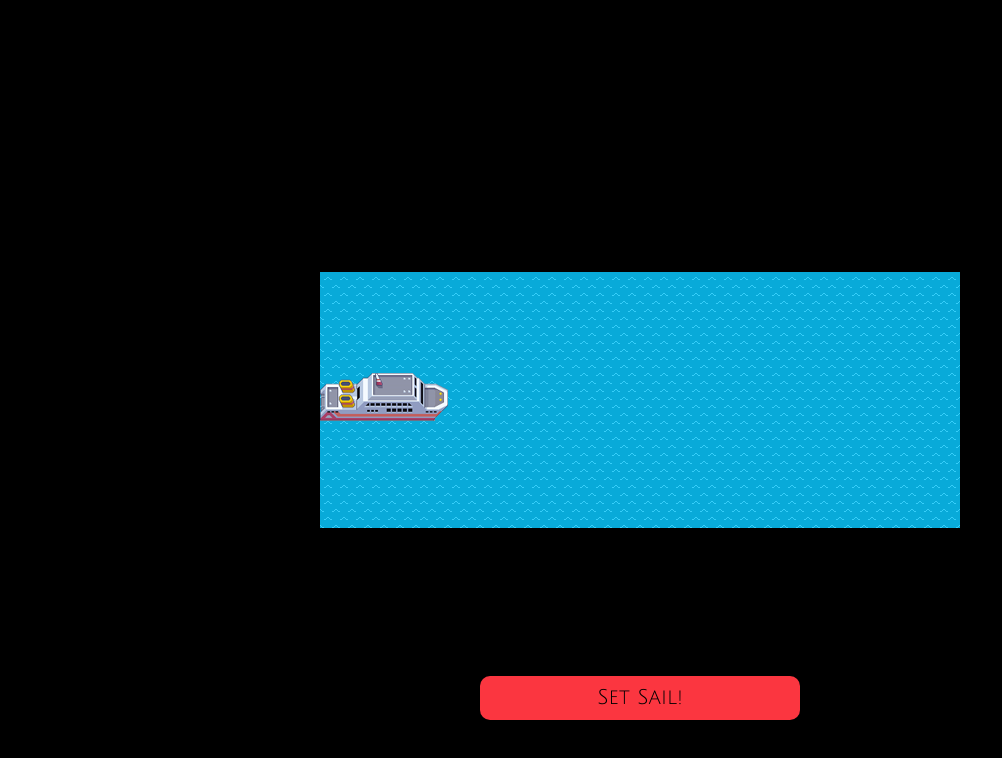
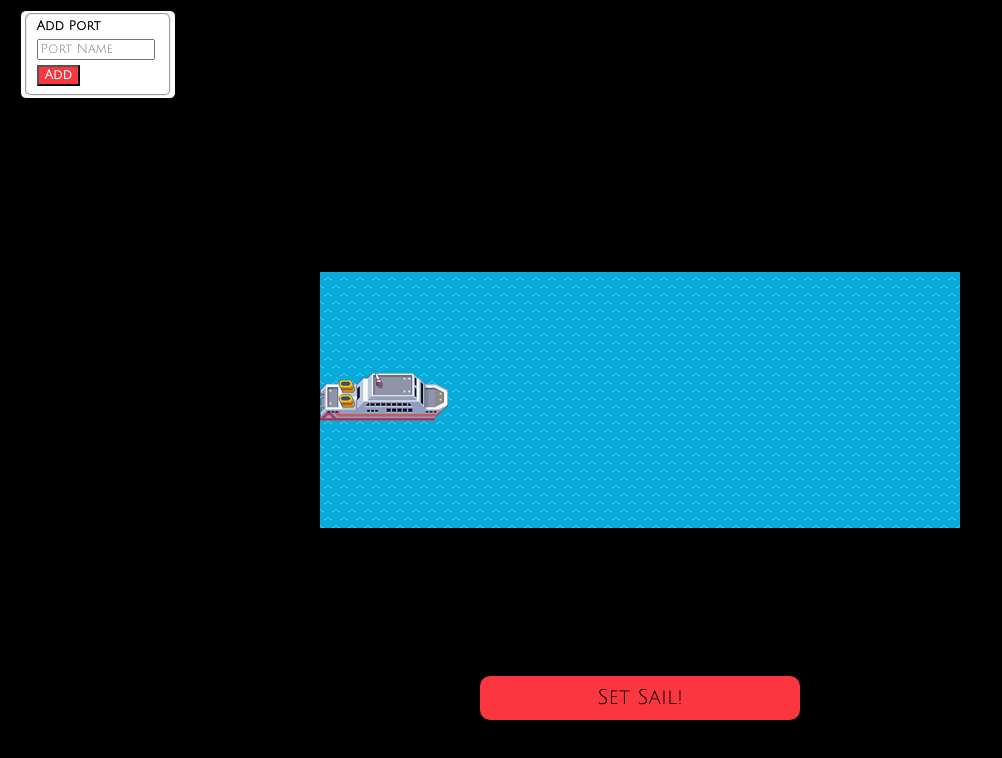
Before and after one commit to sgcook/cruise-ship, a website: page index.html in a window 1280 px wide. Shown: the whole page, without its empty margins (0-1002 px from the left). Drawn offline with Linux system fonts and the light colour scheme.

Commit message:
created form to add port

```diff
--- a/css/style.css
+++ b/css/style.css
@@ -73,3 +73,37 @@ body {
   max-width: 640px;
   overflow-x: auto;
 }
+
+
+#form {
+  position: absolute;
+  left: 20px;
+  top: 10px;
+  width: 150px;
+  border-radius: 6px;
+  border: 1px solid black;
+  padding: 2px;
+  background-color: #fff;
+  font-size: 0.8rem;
+}
+
+fieldset {
+  border-radius: 6px;
+}
+
+#inputPort {
+  width: 90%;
+  margin-top: 5px;
+  margin-bottom: 5px;
+}
+
+#portName {
+  width: 200px;
+  font-weight: bold;
+}
+
+#addButton {
+  background-color: #fb3640;
+  color: #fff;
+  font-weight: bold;
+}
--- a/index.html
+++ b/index.html
@@ -21,6 +21,18 @@
       <p id="listedCurrentPort" class="listedPort"></p>
       <p id="listedNextPort" class="listedPort"></p>
     </div>
+    <form id="form">
+      <fieldset>
+        <label id="portName">Add Port</label>
+        <input
+          id="inputPort"
+          type="text"
+          name="portName"
+          placeholder="Port Name"
+        />
+        <button id="addButton">Add</button>
+      </fieldset>
+    </form>
     <div id="viewport">
       <div id="ports"></div>
       <div id="ship"></div>
```
